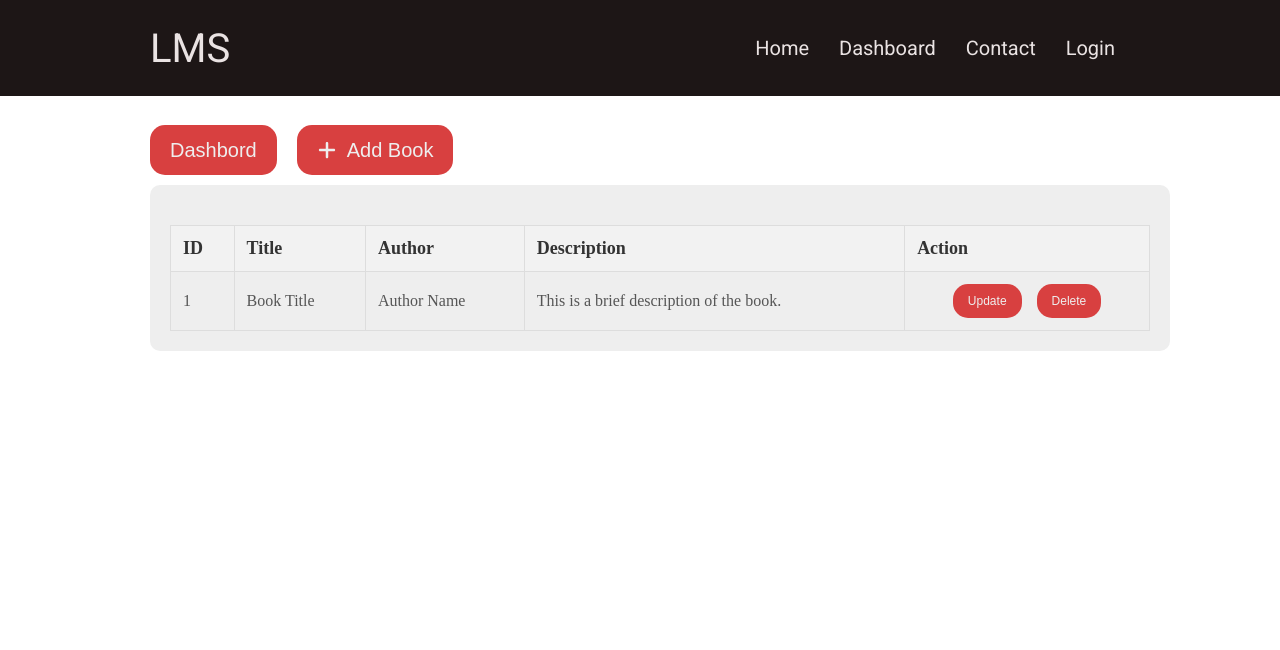
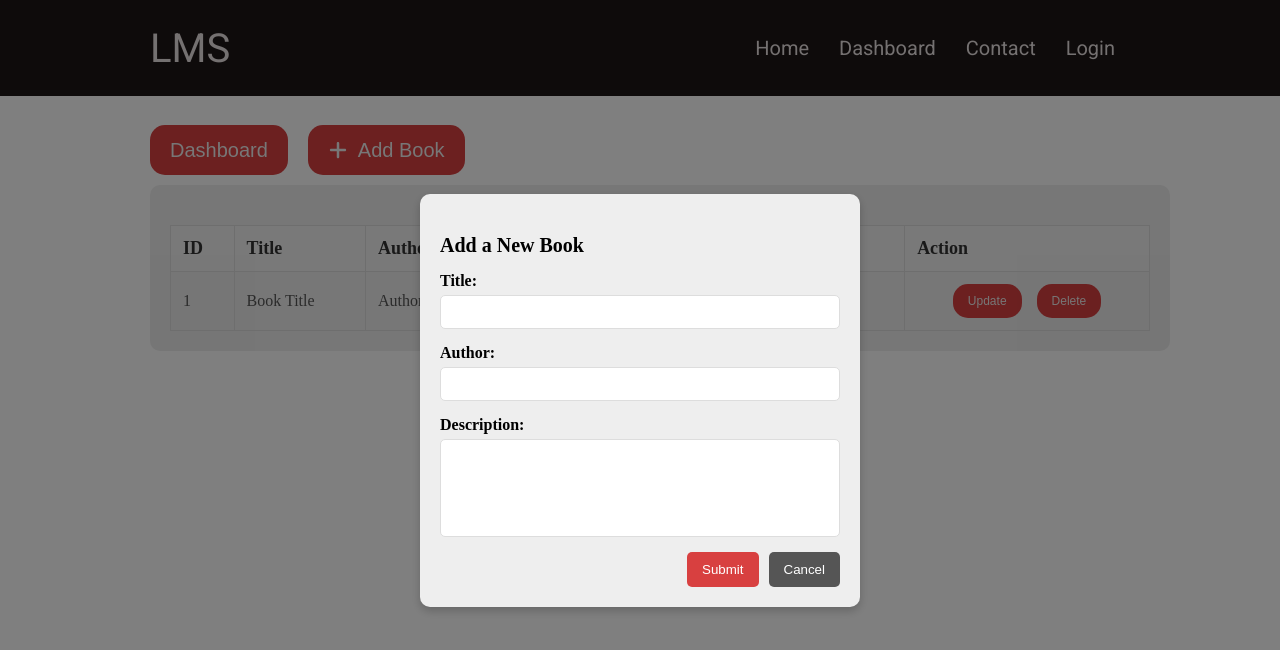
Before and after one commit to RavinduLakshitha/Bookify-LMS, a React (Vite) app: page /dashboard in a window 1280 px wide. Both pictures are taken after a click on the button "Add Book". Shown: the top 650 px of the page. Built offline with nearby package versions, Linux system fonts and the light colour scheme.

Commit message:
Set CrUD Operations

```diff
--- a/src/components/dashboard/DashBoard.css
+++ b/src/components/dashboard/DashBoard.css
@@ -95,3 +95,80 @@ tr:hover {
 .rowbtn:hover {
   background-color: #8e1616;
 }
+
+.modal_overlay {
+    position: fixed;
+    top: 0;
+    left: 0;
+    width: 100%;
+    height: 100%;
+    background-color: rgba(0, 0, 0, 0.5);
+    display: flex;
+    justify-content: center;
+    align-items: center;
+    z-index: 1000;
+  }
+
+  .modal_content {
+    background-color: #EEEEEE;
+    padding: 20px;
+    border-radius: 10px;
+    width: 400px;
+    box-shadow: 0 4px 10px rgba(0, 0, 0, 0.2);
+  }
+
+  .modal_content h3 {
+    margin-bottom: 15px;
+    font-size: 20px;
+  }
+
+  .form_field {
+    margin-bottom: 15px;
+    display: flex;
+    flex-direction: column;
+  }
+
+  .form_field label {
+    margin-bottom: 5px;
+    font-weight: bold;
+  }
+
+  .form_field input,
+  .form_field textarea {
+    padding: 8px;
+    border: 1px solid #ddd;
+    border-radius: 5px;
+    font-size: 14px;
+  }
+
+  textarea {
+    resize: none;
+    height: 80px;
+  }
+
+  .modal_buttons {
+    display: flex;
+    justify-content: flex-end;
+    gap: 10px;
+  }
+
+  .formbtn {
+    padding: 10px 15px;
+    background-color: #d84040;
+    color: white;
+    border: none;
+    border-radius: 5px;
+    cursor: pointer;
+  }
+
+  .formbtn:hover {
+    background-color: #8e1616;
+  }
+
+  .cancelbtn {
+    background-color: #555;
+  }
+
+  .cancelbtn:hover {
+    background-color: #444;
+  }
--- a/src/components/dashboard/DashBoard.tsx
+++ b/src/components/dashboard/DashBoard.tsx
@@ -1,20 +1,113 @@
+import { useState } from "react";
 import "./Dashboard.css";
 import { FaPlus } from "react-icons/fa6";
 
 const Dashboard = () => {
+  const [showForm, setShowForm] = useState(false);
+  const [formMode, setFormMode] = useState("add"); // 'add' or 'update'
+  const [selectedBook, setSelectedBook] = useState<{ id: number; title: string; author: string; description: string } | null>(null); // Book to update
+  const [books, setBooks] = useState([
+    {
+      id: 1,
+      title: "Book Title",
+      author: "Author Name",
+      description: "This is a brief description of the book.",
+    },
+  ]);
+
+  const handleAddBookClick = () => {
+    setFormMode("add");
+    setSelectedBook(null);
+    setShowForm(true);
+  };
+
+  const handleUpdateBookClick = (book: { id: number; title: string; author: string; description: string }) => {
+    setFormMode("update");
+    setSelectedBook(book);
+    setShowForm(true);
+  };
+
+  const handleCloseModal = () => {
+    setShowForm(false);
+    setSelectedBook(null);
+  };
+
+
+  const handleDeleteBook = (id: number) => {
+    const confirmDelete = window.confirm("Are you sure you want to delete this book?");
+    if (confirmDelete) {
+      setBooks(books.filter((book) => book.id !== id));
+    }
+  };
+
   return (
     <>
       <div className="dashbord_container">
         <div className="addbook">
-            <button className="Addbtn">Dashbord</button>
-                <button className="Addbtn">
+          <button className="Addbtn">Dashboard</button>
+          <button className="Addbtn" onClick={handleAddBookClick}>
             <FaPlus />
-                Add Book</button>
+            Add Book
+          </button>
+        </div>
 
+        {/* Modal */}
+        {showForm && (
+          <div className="modal_overlay">
+            <div className="modal_content">
+              <h3>{formMode === "add" ? "Add a New Book" : "Update Book"}</h3>
+              <form>
+                <div className="form_field">
+                  <label htmlFor="title">Title:</label>
+                  <input
+                    type="text"
+                    id="title"
+                    name="title"
+                    defaultValue={selectedBook?.title || ""}
+                    required
+                  />
                 </div>
+                <div className="form_field">
+                  <label htmlFor="author">Author:</label>
+                  <input
+                    type="text"
+                    id="author"
+                    name="author"
+                    defaultValue={selectedBook?.author || ""}
+                    required
+                  />
+                </div>
+                <div className="form_field">
+                  <label htmlFor="description">Description:</label>
+                  <textarea
+                    id="description"
+                    name="description"
+                    defaultValue={selectedBook?.description || ""}
+                    required
+                  ></textarea>
+                </div>
+                <div className="modal_buttons">
+                  <button type="submit" className="formbtn">
+                    {formMode === "add" ? "Submit" : "Update"}
+                  </button>
+                  <button
+                    type="button"
+                    className="formbtn cancelbtn"
+                    onClick={handleCloseModal}
+                  >
+                    Cancel
+                  </button>
+                </div>
+              </form>
+            </div>
+          </div>
+        )}
+
+        {/* Book List */}
         <div className="dashboard">
           <table>
-                    <thead> <tr>
+            <thead>
+              <tr>
                 <th>ID</th>
                 <th>Title</th>
                 <th>Author</th>
@@ -23,23 +116,31 @@ const Dashboard = () => {
               </tr>
             </thead>
             <tbody>
-                        <tr>
-                        <td>1</td>
-            <td>Book Title</td>
-            <td>Author Name</td>
-            <td>This is a brief description of the book.</td>
+              {books.map((book) => (
+                <tr key={book.id}>
+                  <td>{book.id}</td>
+                  <td>{book.title}</td>
+                  <td>{book.author}</td>
+                  <td>{book.description}</td>
                   <td>
                     <div className="tablebtn">
-                <button className="rowbtn">Update</button>
-                <button className="rowbtn">Delete</button></div>
+                      <button
+                        className="rowbtn"
+                        onClick={() => handleUpdateBookClick(book)}
+                      >
+                        Update
+                      </button>
+                      <button className="rowbtn" onClick={() => handleDeleteBook(book.id)}>Delete</button>
+                    </div>
                   </td>
                 </tr>
+              ))}
             </tbody>
           </table>
         </div>
       </div>
     </>
   );
-}
+};
 
 export default Dashboard;
```
Lines whose indentation alone changed are shown as unchanged.
